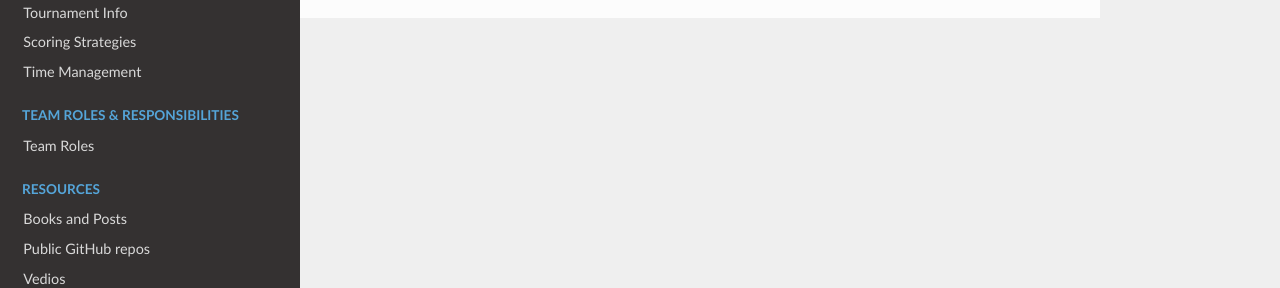
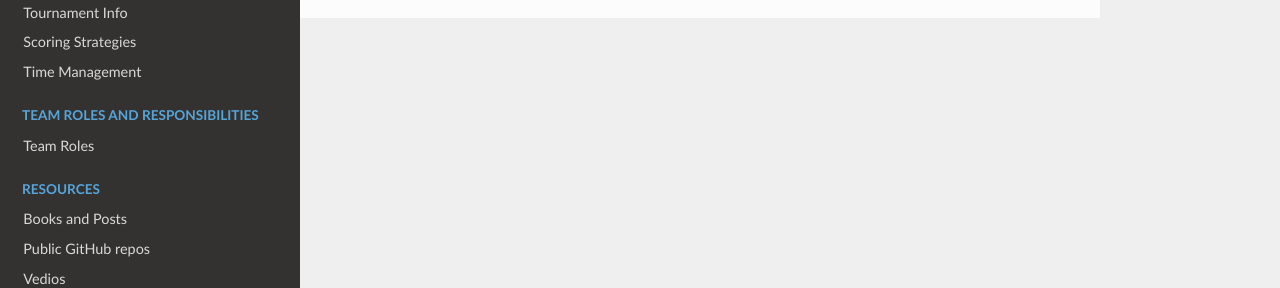
Before and after one commit to FITCI-DaKiwi/FLL_note_2024, an MkDocs documentation site: the page built from docs/index.md, in a window 1280 px wide. Shown: the part 566-854 px from the top of the page. Built offline with MkDocs 1.6.1, drawn with Linux system fonts in a browser that asks for light colours; nearby versions of some CDN libraries.

Commit message:
Update mkdocs.yaml: change & to and

```diff
--- a/mkdocs.yaml
+++ b/mkdocs.yaml
@@ -45,7 +45,7 @@ nav:
       - Tournament Info: tournament_info.md
       - Scoring Strategies: score_strategy.md
       - Time Management: time_management.md
-  - Team Roles & Responsibilities:
+  - Team Roles and Responsibilities:
       - Team Roles: team_role.md
   - Resources:
       - Books and Posts: book_post.md
```
